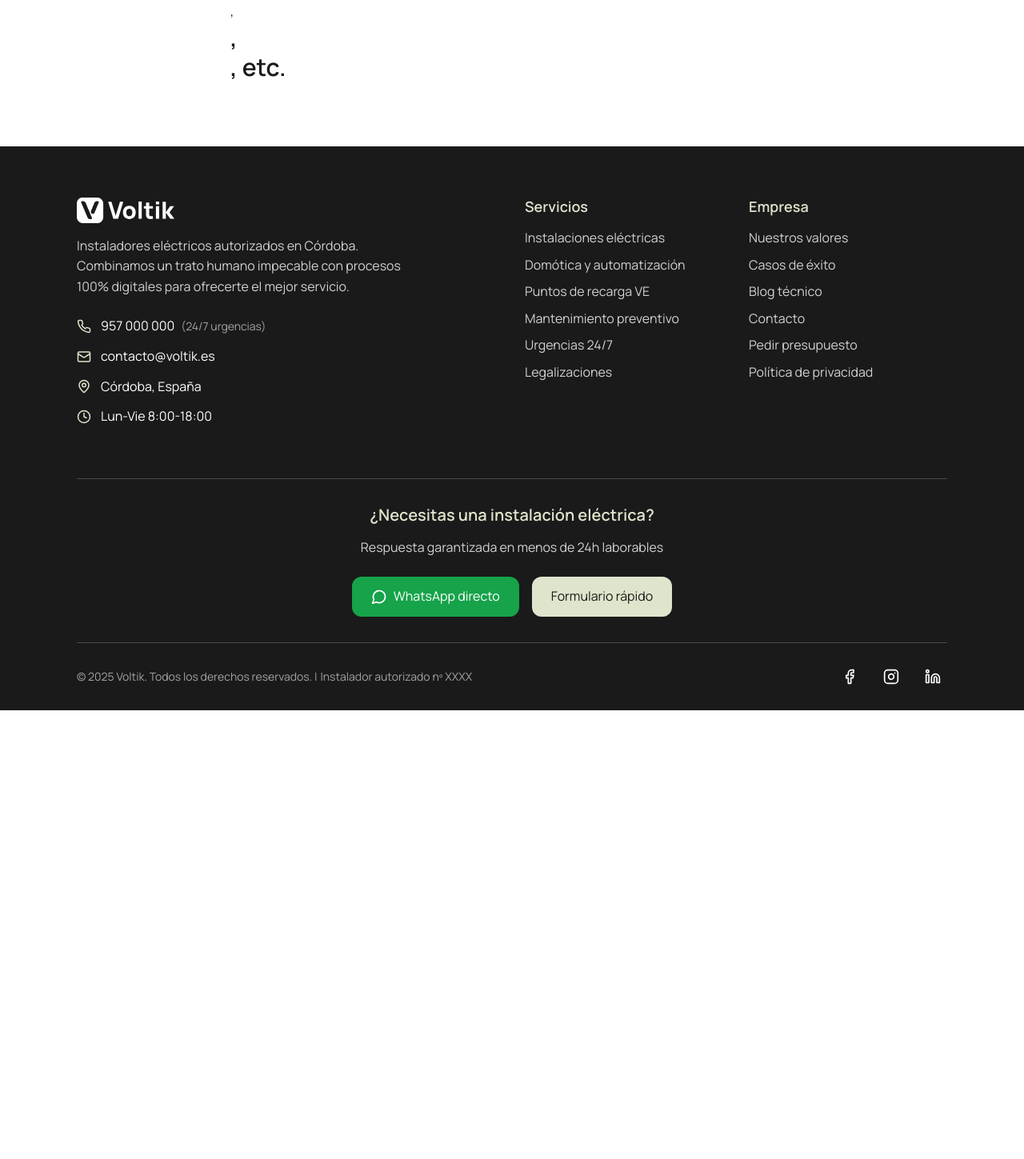
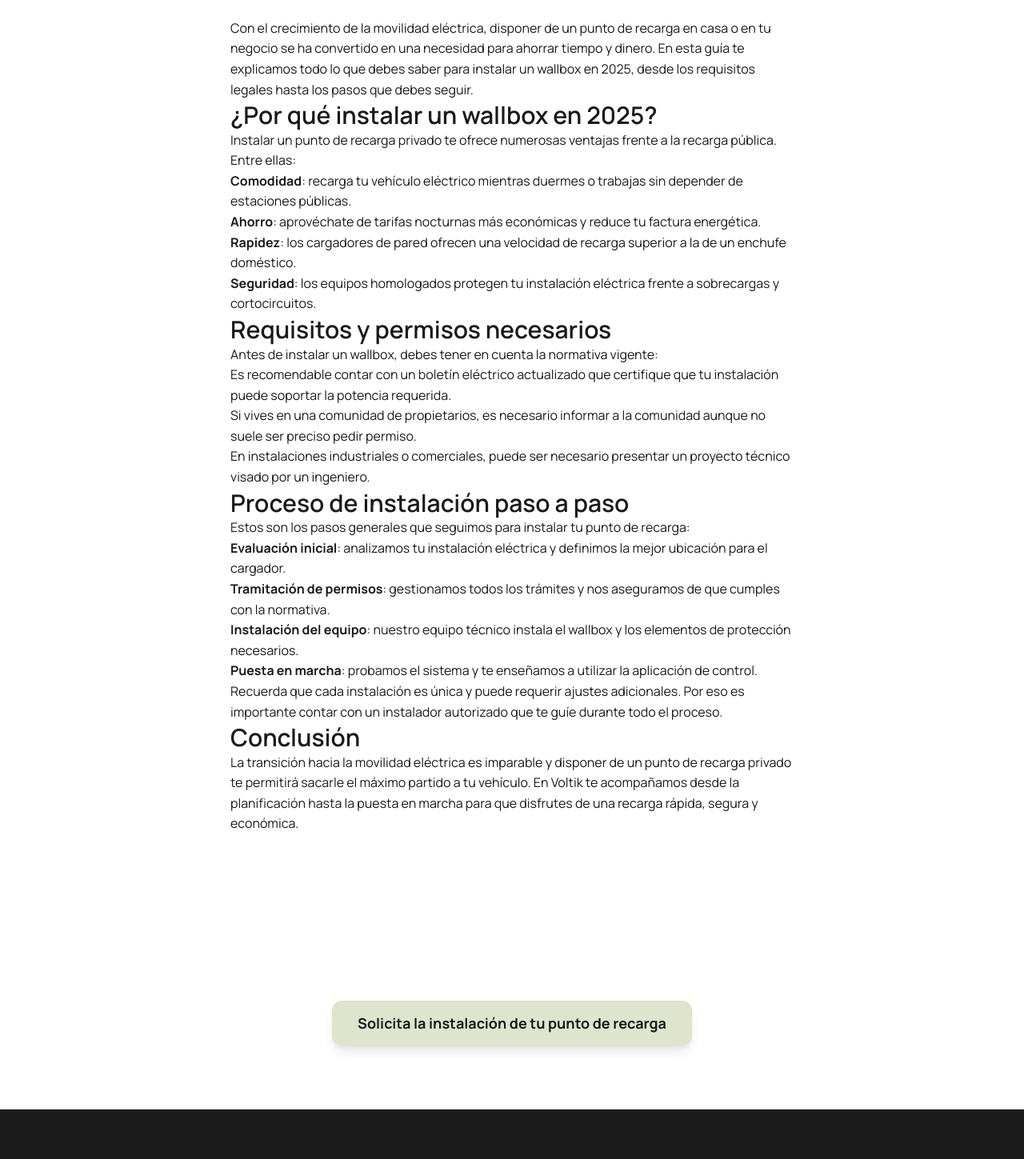
Before and after one commit to Medu-coder/voltik.es, a React (Vite) app: page /blog/instalacion-wallbox in a window 1280 px wide. Shown: the part 726-2175 px from the top of the page at 80% size. Before the commit the page ends 1614 px from the top, so only its background shows below. Built offline with nearby package versions, Linux system fonts and the light colour scheme.

Commit message:
Blog real 3

```diff
--- a/src/data/blogPosts.ts
+++ b/src/data/blogPosts.ts
@@ -2,6 +2,7 @@
 export interface BlogPost {
   id: string;
   title: string;
+  subtitle: string;
   excerpt: string;
   content: string;
   date: string;
@@ -10,20 +11,56 @@ export interface BlogPost {
   tags: string[];
   featured?: boolean;
   image: string; // nueva propiedad para la foto de cabecera
+  ctaLabel: string;
+  ctaLink: string;
 }
 
 const blogPosts: BlogPost[] = [
   {
     id: 'instalacion-wallbox',
     title: 'Instalación de puntos de recarga para vehículos eléctricos: Guía completa 2025',
+    subtitle: 'La guía definitiva para instalar tu punto de recarga',
     excerpt: 'Todo lo que necesitas saber sobre la instalación de wallbox en tu hogar o negocio…',
-    content: `Contenido completo del artículo. Se pueden usar etiquetas HTML básicas como <p>, <h2>, <ul>, etc.`,
+    content: `<p>Con el crecimiento de la movilidad eléctrica, disponer de un punto de recarga en casa o en tu negocio se ha convertido en una necesidad para ahorrar tiempo y dinero. En esta guía te explicamos todo lo que debes saber para instalar un wallbox en 2025, desde los requisitos legales hasta los pasos que debes seguir.</p>
+
+<h2>¿Por qué instalar un wallbox en 2025?</h2>
+<p>Instalar un punto de recarga privado te ofrece numerosas ventajas frente a la recarga pública. Entre ellas:</p>
+<ul>
+  <li><strong>Comodidad</strong>: recarga tu vehículo eléctrico mientras duermes o trabajas sin depender de estaciones públicas.</li>
+  <li><strong>Ahorro</strong>: aprovéchate de tarifas nocturnas más económicas y reduce tu factura energética.</li>
+  <li><strong>Rapidez</strong>: los cargadores de pared ofrecen una velocidad de recarga superior a la de un enchufe doméstico.</li>
+  <li><strong>Seguridad</strong>: los equipos homologados protegen tu instalación eléctrica frente a sobrecargas y cortocircuitos.</li>
+</ul>
+
+<h2>Requisitos y permisos necesarios</h2>
+<p>Antes de instalar un wallbox, debes tener en cuenta la normativa vigente:</p>
+<ul>
+  <li>Es recomendable contar con un boletín eléctrico actualizado que certifique que tu instalación puede soportar la potencia requerida.</li>
+  <li>Si vives en una comunidad de propietarios, es necesario informar a la comunidad aunque no suele ser preciso pedir permiso.</li>
+  <li>En instalaciones industriales o comerciales, puede ser necesario presentar un proyecto técnico visado por un ingeniero.</li>
+</ul>
+
+<h2>Proceso de instalación paso a paso</h2>
+<p>Estos son los pasos generales que seguimos para instalar tu punto de recarga:</p>
+<ol>
+  <li><strong>Evaluación inicial</strong>: analizamos tu instalación eléctrica y definimos la mejor ubicación para el cargador.</li>
+  <li><strong>Tramitación de permisos</strong>: gestionamos todos los trámites y nos aseguramos de que cumples con la normativa.</li>
+  <li><strong>Instalación del equipo</strong>: nuestro equipo técnico instala el wallbox y los elementos de protección necesarios.</li>
+  <li><strong>Puesta en marcha</strong>: probamos el sistema y te enseñamos a utilizar la aplicación de control.</li>
+</ol>
+
+<p>Recuerda que cada instalación es única y puede requerir ajustes adicionales. Por eso es importante contar con un instalador autorizado que te guíe durante todo el proceso.</p>
+
+<h2>Conclusión</h2>
+<p>La transición hacia la movilidad eléctrica es imparable y disponer de un punto de recarga privado te permitirá sacarle el máximo partido a tu vehículo. En Voltik te acompañamos desde la planificación hasta la puesta en marcha para que disfrutes de una recarga rápida, segura y económica.</p>`,
     date: '2025-01-15',
-    readTime: '8 min',
+    readTime: '2 min',
     category: 'Movilidad Eléctrica',
     tags: ['wallbox', 'coche eléctrico'],
     featured: true,
-    image: '/assets/blog/wallbox.jpg'
+    image: '/assets/blog/wallbox.jpg',
+    ctaLabel: 'Solicita la instalación de tu punto de recarga',
+    ctaLink: '/#contacto'
   },
   // añade más artículos aquí
 ];
--- a/src/pages/BlogArticle.tsx
+++ b/src/pages/BlogArticle.tsx
@@ -2,6 +2,7 @@ import { useParams } from 'react-router-dom';
 import blogPosts, { BlogPost } from '@/data/blogPosts';
 import Header from '@/components/layout/Header';
 import Footer from '@/components/layout/Footer';
+import { VoltikButton } from '@/components/ui/voltik-button';
 
 const BlogArticle = () => {
   const { id } = useParams<{ id: string }>();
@@ -20,7 +21,8 @@ const BlogArticle = () => {
       <section className="voltik-section hero-bg">
         <div className="voltik-container text-center">
           <img src={post.image} alt={post.title} className="w-full h-64 object-cover rounded-lg mb-8" />
-          <h1 className="text-3xl md:text-5xl font-bold text-foreground mb-4">{post.title}</h1>
+          <h1 className="text-3xl md:text-5xl font-bold text-foreground mb-2">{post.title}</h1>
+          <p className="text-xl md:text-2xl text-muted-foreground mb-4">{post.subtitle}</p>
           <p className="text-sm text-muted-foreground mb-4">
             {post.date} • {post.readTime} • {post.category}
           </p>
@@ -35,6 +37,15 @@ const BlogArticle = () => {
         </div>
       </section>
 
+      {/* CTA al final del artículo */}
+      <section className="voltik-section">
+        <div className="voltik-container text-center mt-12">
+          <VoltikButton variant="voltik" size="lg" asChild>
+            <a href={post.ctaLink}>{post.ctaLabel}</a>
+          </VoltikButton>
+        </div>
+      </section>
+
       <Footer />
     </>
   );
```
Also changed, not shown: src/pages/Blog.tsx (+1 -12 lines).
